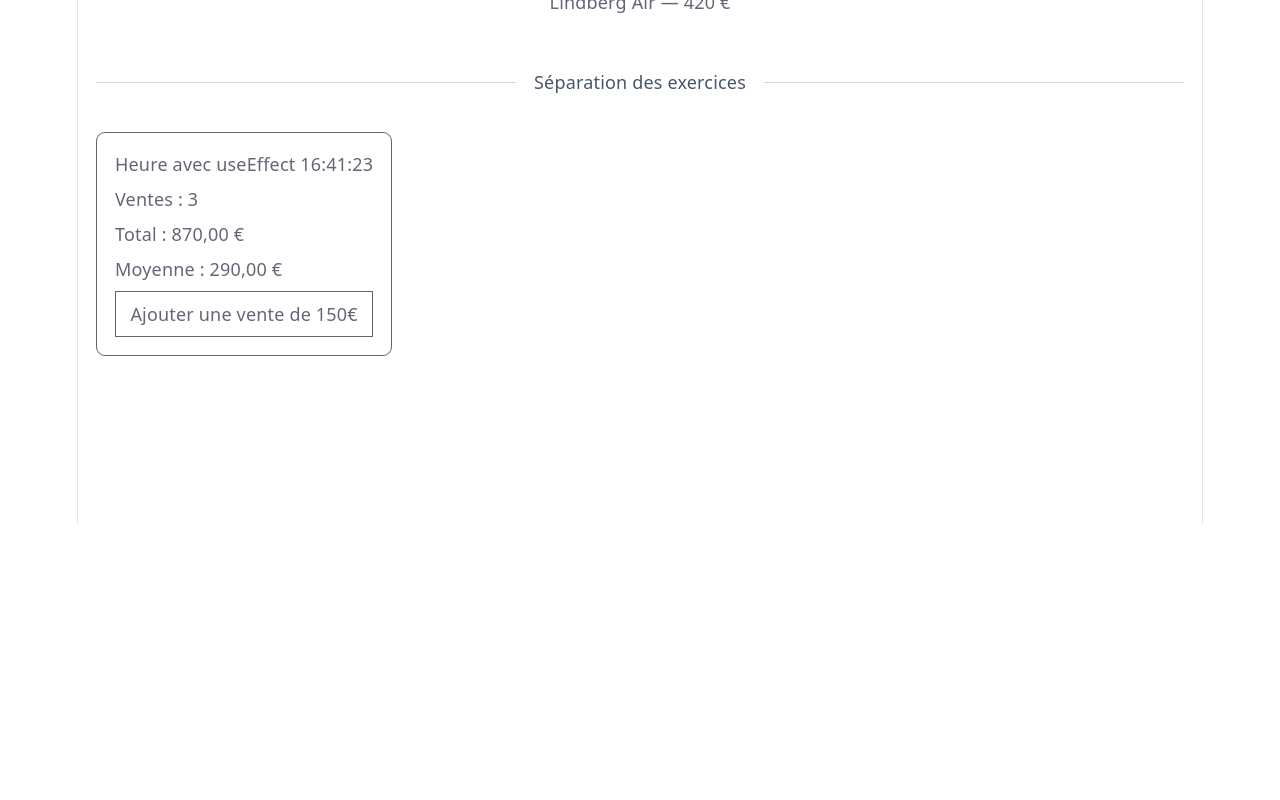
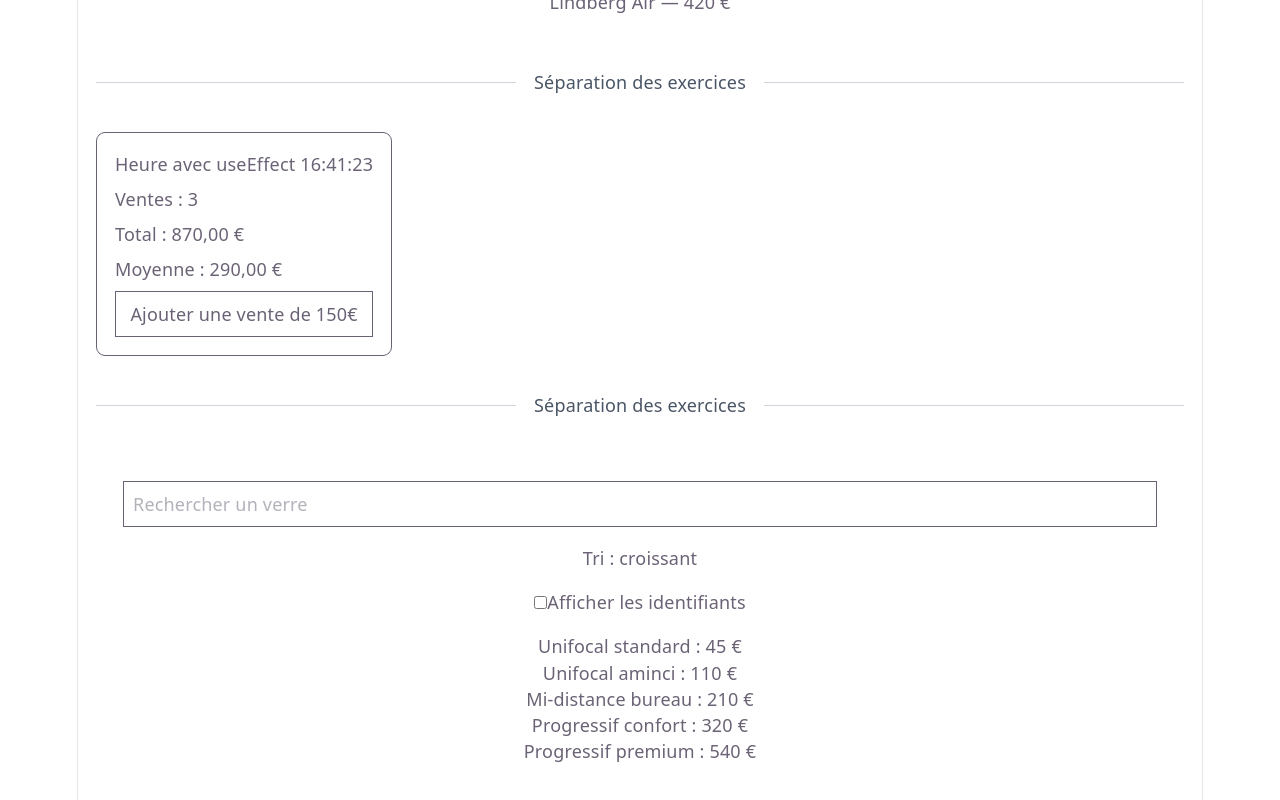
Before and after one commit to Frederic-Champion/projet-vite-local, a React (Vite) app: page /use-memo in a window 1280 px wide. Shown: the part 276-1076 px from the top of the page. Before the commit the page ends 800 px from the top, so only its background shows below. Built offline with nearby package versions, Linux system fonts and the light colour scheme.

Commit message:
Reprise `useMemo` + ouverture de `React.memo` et `useCallback`

```diff
--- a/src/App.tsx
+++ b/src/App.tsx
@@ -27,6 +27,7 @@ import { ExerciceContextReducer } from "./exercices/Exercice-usecontext-usereduc
 import { ExerciceUseMemo } from "./exercices/Exercice-useMemo";
 import { ExerciceUseRefContains } from "./exercices/Exercice-contrains-useRef";
 import { ExerciceContextReducer2 } from "./exercices/Exercice-usecontext-usereducer2";
+import { ExerciceUseCallback } from "./exercices/Exercice-Reactmemo-useCallback";
 
 function App() {
   // return <Brouillon2 />;
@@ -91,6 +92,7 @@ function App() {
           <Route path="/use-context-reducer" element={<ExerciceContextReducer />} />
           <Route path="/use-context-reducer2" element={<ExerciceContextReducer2 />} />
           <Route path="/use-memo" element={<ExerciceUseMemo />} />
+          <Route path="/use-callback" element={<ExerciceUseCallback />} />
         </Routes>
       </main>
     </div>
--- a/src/components/Accueil.tsx
+++ b/src/components/Accueil.tsx
@@ -75,6 +75,9 @@ export default function Accueil() {
       <Link className="text-blue-600 hover:underline" to="/use-memo">
         Exercice useMemo
       </Link>
+      <Link className="text-blue-600 hover:underline" to="/use-callback">
+        Exercice React.memo et useCallback
+      </Link>
     </nav>
   );
 }
--- /dev/null
+++ b/src/exercices/Exercice-Reactmemo-useCallback.tsx
@@ -0,0 +1,47 @@
+import { memo, useCallback, useState } from "react";
+
+interface Verre {
+  id: number;
+  nom: string;
+}
+
+const VERRES: Verre[] = [
+  { id: 1, nom: "Unifocal standard" },
+  { id: 2, nom: "Progressif confort" },
+  { id: 3, nom: "Mi-distance bureau" },
+];
+
+interface BoutonVerreProps {
+  verre: Verre;
+  onAjouter: (id: number) => void;
+}
+
+const BoutonVerre = memo(function BoutonVerre({ verre, onAjouter }: BoutonVerreProps) {
+  console.log("rendu", verre.nom);
+  return (
+    <button onClick={() => onAjouter(verre.id)} className="border p-2">
+      {verre.nom}
+    </button>
+  );
+});
+
+export function ExerciceUseCallback() {
+  const [recherche, setRecherche] = useState("");
+  const [panier, setPanier] = useState<number[]>([]);
+
+const ajouter = useCallback((id: number) => {
+  setPanier(prev => [...prev, id])
+}, [])
+
+  return (
+    <div className="flex flex-col gap-4 p-6">
+      <input value={recherche} onChange={(e) => setRecherche(e.target.value)} className="border p-2" />
+      <div className="flex gap-2">
+        {VERRES.map((v) => (
+          <BoutonVerre key={v.id} verre={v} onAjouter={ajouter} />
+        ))}
+      </div>
+      <p>Articles dans le panier : {panier.length}</p>
+    </div>
+  );
+}
--- a/src/exercices/Exercice-useMemo.tsx
+++ b/src/exercices/Exercice-useMemo.tsx
@@ -11,6 +11,12 @@ export function ExerciceUseMemo() {
         <hr className="grow border-t border-gray-300" />
       </div>
       <DeuxiemeExercice />
+      <div className="my-8 flex items-center">
+        <hr className="grow border-t border-gray-300" />
+        <span className="mx-4 shrink font-medium text-gray-600">Séparation des exercices</span>
+        <hr className="grow border-t border-gray-300" />
+      </div>
+      <TroisiemeExercice />
     </div>
   );
 }
@@ -89,7 +95,7 @@ function DeuxiemeExercice() {
   }, []);
 
   const calcul = useMemo(() => {
-    console.log("Stats recalculées")
+    console.log("Stats recalculées");
     const total = ventes.reduce((acc, a) => a + acc, 0);
     const moyenne = ventes.length === 0 ? 0 : total / ventes.length;
     return { total, moyenne };
@@ -107,3 +113,56 @@ function DeuxiemeExercice() {
     </div>
   );
 }
+
+/* ------------ Séparation d'exercices --------------- */
+
+interface Verre {
+  id: number;
+  nom: string;
+  prix: number;
+}
+
+const VERRES: Verre[] = [
+  { id: 1, nom: "Unifocal standard", prix: 45 },
+  { id: 2, nom: "Progressif confort", prix: 320 },
+  { id: 3, nom: "Unifocal aminci", prix: 110 },
+  { id: 4, nom: "Progressif premium", prix: 540 },
+  { id: 5, nom: "Mi-distance bureau", prix: 210 },
+];
+
+function TroisiemeExercice() {
+  const [recherche, setRecherche] = useState("");
+  const [ordre, setOrdre] = useState<"croissant" | "decroissant">("croissant");
+  const [afficherId, setAfficherId] = useState(false);
+
+  const verresAffiches = useMemo(() => {
+    const V = VERRES.filter((v) => v.nom.toLowerCase().includes(recherche.toLowerCase()));
+    return [...V.sort((a, b) => (ordre === "croissant" ? a.prix - b.prix : b.prix - a.prix))];
+  }, [ordre, recherche]);
+
+  return (
+    <div className="flex flex-col gap-4 p-6">
+      <input
+        value={recherche}
+        onChange={(e) => setRecherche(e.target.value)}
+        placeholder="Rechercher un verre"
+        className="border p-2"
+      />
+      <button onClick={() => setOrdre((prev) => (prev === "croissant" ? "decroissant" : "croissant"))}>
+        Tri : {ordre}
+      </button>
+      <label>
+        <input type="checkbox" checked={afficherId} onChange={(e) => setAfficherId(e.target.checked)} />
+        Afficher les identifiants
+      </label>
+      <ul>
+        {verresAffiches.map((v) => (
+          <li key={v.id}>
+            {afficherId && `#${v.id} `}
+            {v.nom} : {v.prix} €
+          </li>
+        ))}
+      </ul>
+    </div>
+  );
+}
```
Also changed, not shown: 1 other file (tests, documents, lock files or other folders).
